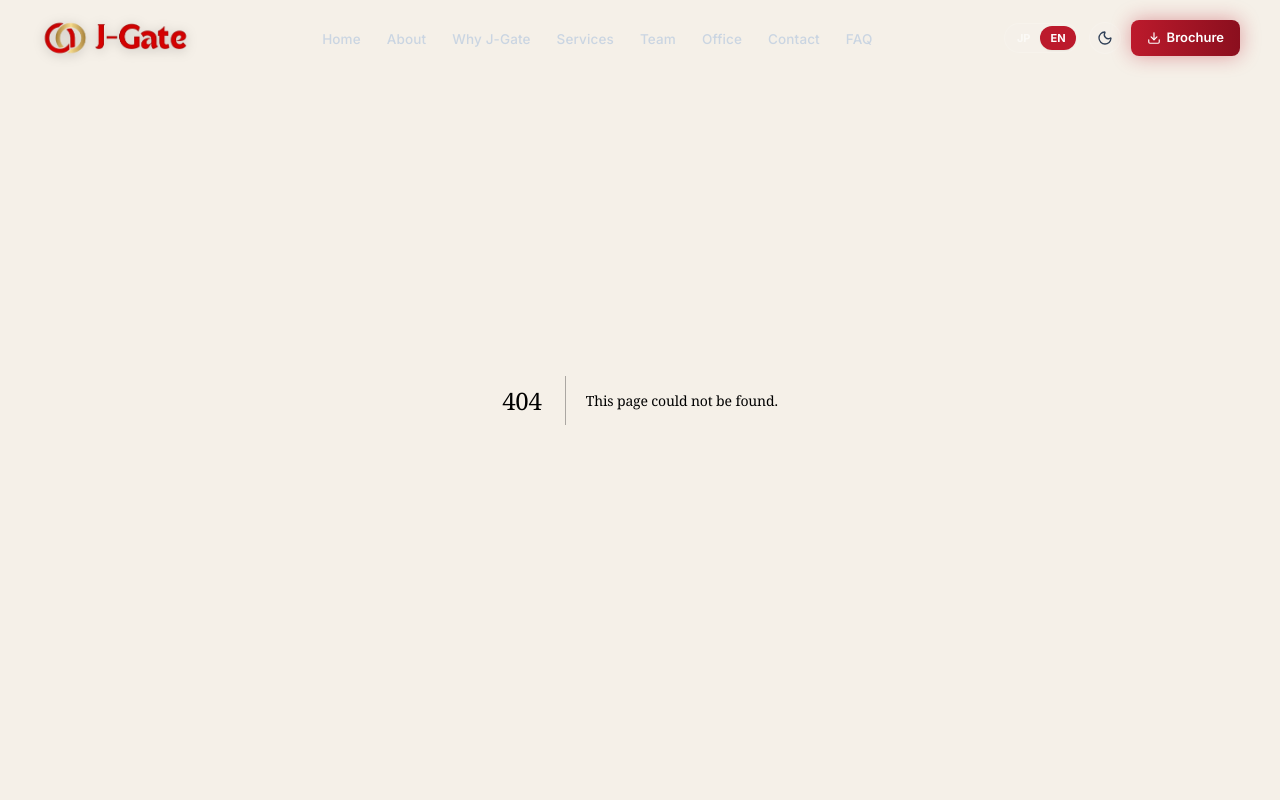
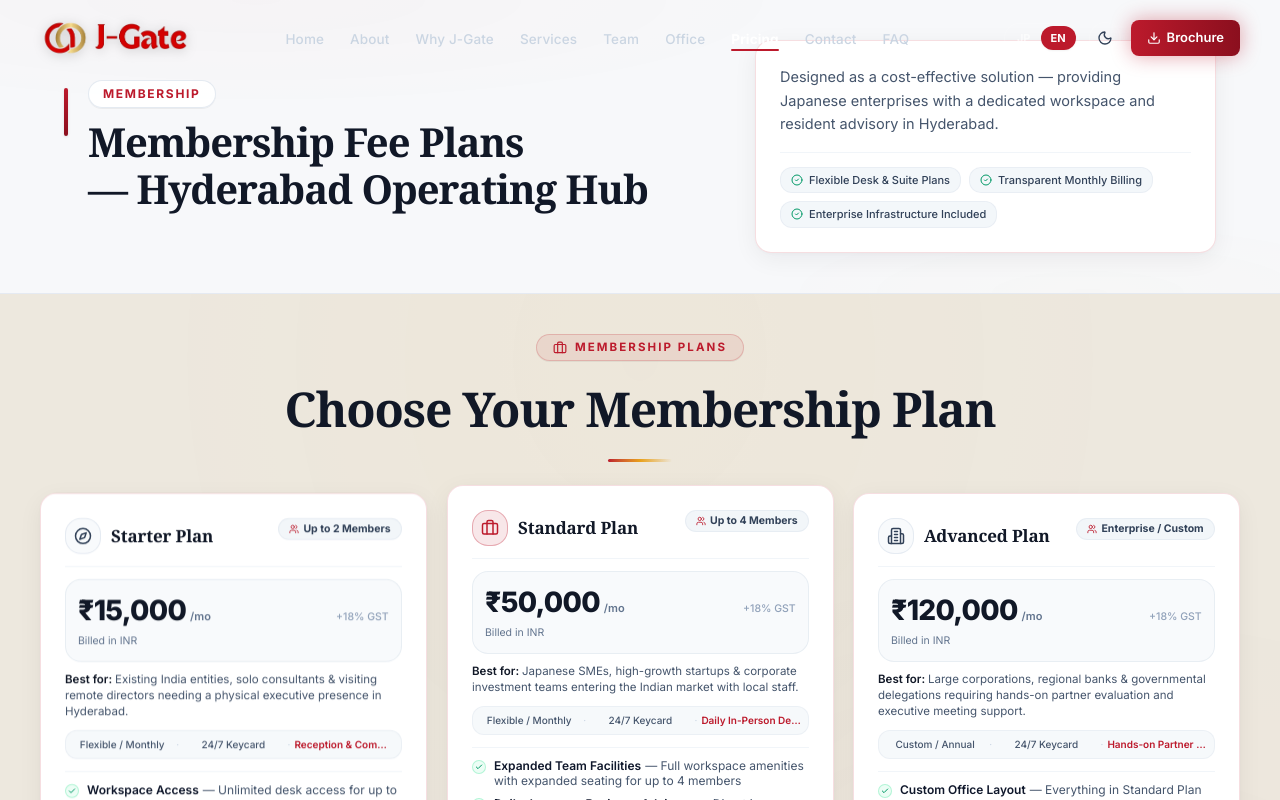
Before and after one commit to abhi-shek04/J-Gate, a Next.js app: page /pricing in a window 1280 px wide. Before the commit this address had no page. Shown: the top 800 px of the page. Built offline with nearby package versions, Linux system fonts and the light colour scheme.

Commit message:
feat(pricing): restore pricing section on homepage, navbar link, i18n, and /pricing route

```diff
--- a/src/app/page.tsx
+++ b/src/app/page.tsx
@@ -21,7 +21,7 @@ import { AboutSection } from "@/components/jgate/about-section";
 import { WhyJGateSection } from "@/components/jgate/why-jgate-section";
 import { ServicesSection } from "@/components/jgate/services-section";
 import { TeamSection } from "@/components/jgate/team-section";
-
+import { PricingSection } from "@/components/jgate/pricing-section";
 import { FAQSection } from "@/components/jgate/faq-section";
 import { BlogsSection } from "@/components/jgate/blogs-section";
 import { ContactSection } from "@/components/jgate/contact-section";
@@ -490,6 +490,12 @@ export default function HomePage() {
                     {tx({ EN: "View Office Gallery & Photos", JP: "オフィス施設写真を見る" })}
                     <ArrowRight className="h-4 w-4" />
                   </Link>
+                  <Link
+                    href="/pricing"
+                    className="inline-flex items-center gap-2 rounded-xl border border-slate-300 dark:border-white/20 bg-white dark:bg-[#09090b] px-4 py-2.5 sm:px-6 sm:py-3.5 font-inter text-[12.5px] sm:text-[13.5px] font-semibold text-slate-700 dark:text-slate-200 hover:bg-slate-50 dark:hover:bg-white/10 hover:border-slate-400 dark:hover:border-white/30 transition-all shadow-sm"
+                  >
+                    {tx({ EN: "View Membership Plans", JP: "料金プランを見る" })}
+                  </Link>
 
                 </div>
               </Reveal>
@@ -518,7 +524,10 @@ export default function HomePage() {
          ════════════════════════════════════════════════════════════ */}
       <BlogsSection id="blogs" hideHero />
 
-
+      {/* ════════════════════════════════════════════════════════════
+          9. PRICING & MEMBERSHIP PLANS — Plan Cards & Guarantees
+         ════════════════════════════════════════════════════════════ */}
+      <PricingSection id="pricing" hideHero />
 
       {/* ════════════════════════════════════════════════════════════
           10. CONTACT & JAPAN DESK CONSOLE
--- /dev/null
+++ b/src/app/pricing/page.tsx
@@ -0,0 +1,10 @@
+import { PricingSection } from "@/components/jgate/pricing-section";
+
+export const metadata = {
+  title: "Membership & Pricing Plans | J-Gate",
+  description: "Transparent, predictable enterprise pricing plans for Japanese businesses entering India.",
+};
+
+export default function PricingPage() {
+  return <PricingSection />;
+}
--- a/src/components/jgate/navbar.tsx
+++ b/src/components/jgate/navbar.tsx
@@ -17,7 +17,7 @@ const NAV_LINKS = [
   { href: "/#services", key: "nav.services" },
   { href: "/#team", key: "nav.team" },
   { href: "/#blogs", key: "nav.blogs" },
-
+  { href: "/#pricing", key: "nav.pricing" },
   { href: "/#contact", key: "nav.contact" },
   { href: "/#faq", key: "nav.faq" },
 ] as const;
@@ -86,7 +86,7 @@ export function Navbar() {
       "services",
       "team",
       "blogs",
-
+      "pricing",
       "contact",
       "faq",
     ];
--- a/src/lib/i18n.tsx
+++ b/src/lib/i18n.tsx
@@ -26,7 +26,7 @@ export const translations: Dictionary = {
   "nav.why": { EN: "Why J-Gate", JP: "特長" },
   "nav.services": { EN: "Services", JP: "サービス" },
   "nav.team": { EN: "Team", JP: "チーム" },
-
+  "nav.pricing": { EN: "Pricing", JP: "料金" },
   "nav.faq": { EN: "FAQ", JP: "FAQ" },
   "nav.blogs": { EN: "Office", JP: "オフィス" },
   "nav.contact": { EN: "Contact", JP: "お問合せ" },
```
